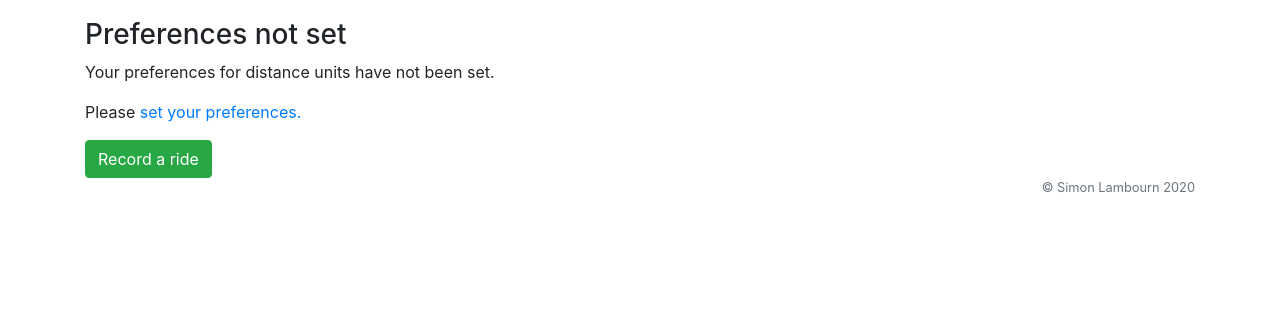
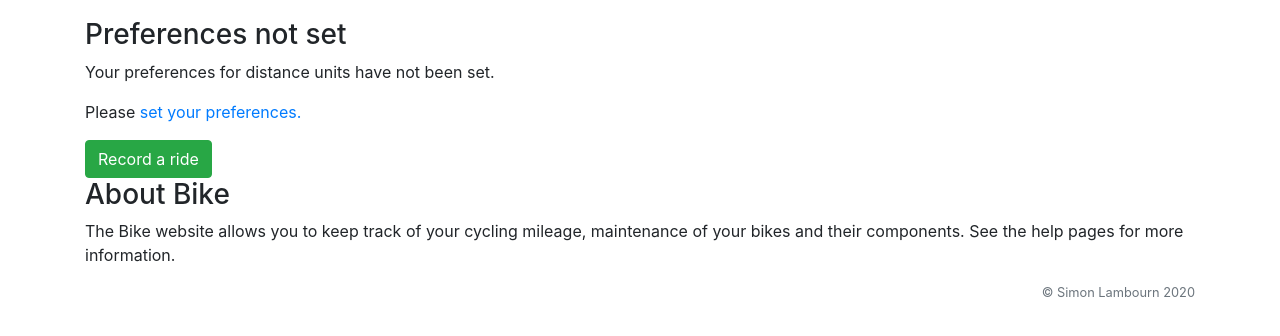
Before and after one commit to simonltwick/django, a Django app: template main/templates/bike/home.html in a window 1280 px wide. Shown: the part 170-506 px from the top of the page. Run offline with Django 3.2, Linux system fonts and the light colour scheme; the template is opened without the code that fills it, so the values that code supplies are empty; some libraries are stand-ins or nearby versions.

Commit message:
Tidy up UI
Add Odometer option to navbar Bikes dropdown
Add a sentence of "About Bike" on the home page.
Truncate ride descriptions in the Rides page.

```diff
--- a/main/templates/bike/base.html
+++ b/main/templates/bike/base.html
@@ -68,8 +68,13 @@
         <div class="dropdown-menu" aria-labelledby="navbarDropdown">
           <a class="dropdown-item" href="{% url 'bike:bikes' %}">Bikes</a>
           <div class="dropdown-divider"></div>
-          <a class="dropdown-item" href="{% url 'bike:components' %}">Components</a>
-          <a class="dropdown-item" href="{% url 'bike:component_types' %}">Component types</a>
+          <a class="dropdown-item" href="{% url 'bike:components' %}">
+		  Components</a>
+          <a class="dropdown-item" href="{% url 'bike:component_types' %}">
+		  Component types</a>
+		  <div class="dropdown-divider"></div>
+          <a class="dropdown-item" href="{% url 'bike:odometer_readings' %}">
+		  Odometer</a>
         </div>
       </li>
 	  <li class="nav-item dropdown">
@@ -82,7 +87,8 @@
           <a class="dropdown-item" href="{% url 'bike:rides' %}">Rides</a>
           <div class="dropdown-divider"></div>
           <a class="dropdown-item" href="{% url 'bike:mileage' %}">Mileage</a>
-          <a class="dropdown-item" href="{% url 'bike:odometer_readings' %}">Odometer</a>
+          <a class="dropdown-item" href="{% url 'bike:odometer_readings' %}">
+		  Odometer</a>
         </div>
       </li>
       <li class="nav-item dropdown">
@@ -93,8 +99,10 @@
           <span class="oi oi-wrench"></span>
         </a>
         <div class="dropdown-menu" aria-labelledby="navbarDropdown">
-          <a class="dropdown-item" href="{% url 'bike:maint_actions' %}">Upcoming Maintenance</a>
-          <a class="dropdown-item" href="{% url 'bike:maint_types' %}">Maintenance types</a>
+          <a class="dropdown-item" href="{% url 'bike:maint_actions' %}">
+		  Upcoming Maintenance</a>
+          <a class="dropdown-item" href="{% url 'bike:maint_types' %}">
+		  Maintenance types</a>
         </div>
       </li>
       <li class="nav-item dropdown">
@@ -107,7 +115,8 @@
         <div class="dropdown-menu" aria-labelledby="navbarDropdown">
           <a class="dropdown-item" href="{% url 'bike:preferences' %}">
 		  Units preferences</a>
-          <a class="dropdown-item" href="{% url 'admin:password_change' %}?next={% url 'bike:home' %}">
+          <a class="dropdown-item"
+			 href="{% url 'admin:password_change' %}?next={% url 'bike:home' %}">
 		  Change password</a>
           {# ?next= doesn't work on password change %}
         </div>
--- a/main/templates/bike/home.html
+++ b/main/templates/bike/home.html
@@ -28,5 +28,9 @@
 </ul>
 {% endif %}
 {% endfor %}
+<h3>About Bike</h3>
+<p>The Bike website allows you to keep track of your cycling mileage,
+maintenance of your bikes and their components. See the help pages for more
+information.</p>
 
 {% endblock%}
--- a/main/templates/bike/rides.html
+++ b/main/templates/bike/rides.html
@@ -21,7 +21,8 @@
 {% endif %}
 
 <li>{{ ride.date }} {{ ride.bike }}
-  <a href="{% url 'bike:ride' ride.id %}">{{ ride.description }}</a>
+  <a href="{% url 'bike:ride' ride.id %}">
+  {{ ride.description|truncatechars:40 }}</a>
   {{ ride.distance }} {{ ride.get_distance_units_display }}</li>
 
 {% if forloop.last %}
```
